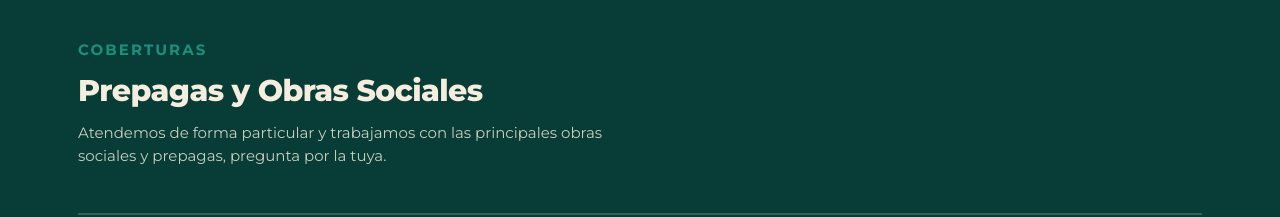
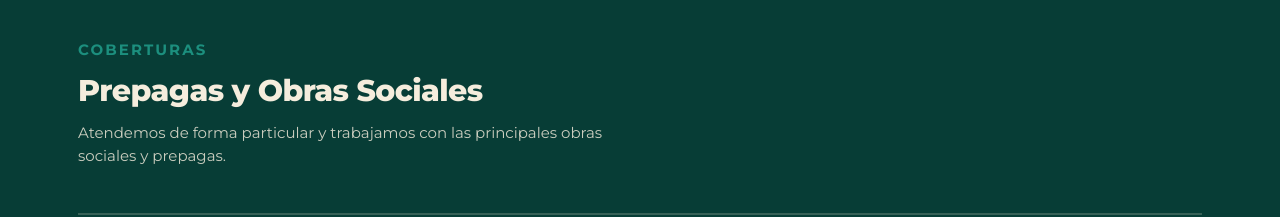
Before and after one commit to frangl02/KI, a plain HTML site: page index.html in a window 1280 px wide. Shown: the part 3580-3797 px from the top of the page. Drawn offline with Linux system fonts and the light colour scheme.

Commit message:
Update index.html

```diff
--- a/index.html
+++ b/index.html
@@ -512,7 +512,7 @@
       <div class="band-head">
         <p class="eyebrow">Coberturas</p>
         <h2>Prepagas y Obras Sociales</h2>
-        <p>Atendemos de forma particular y trabajamos con las principales obras sociales y prepagas, pregunta por la tuya.</p>
+        <p>Atendemos de forma particular y trabajamos con las principales obras sociales y prepagas.</p>
       </div>
     <div class="prepagas-grid">
         <div class="prepagas-item">
```
